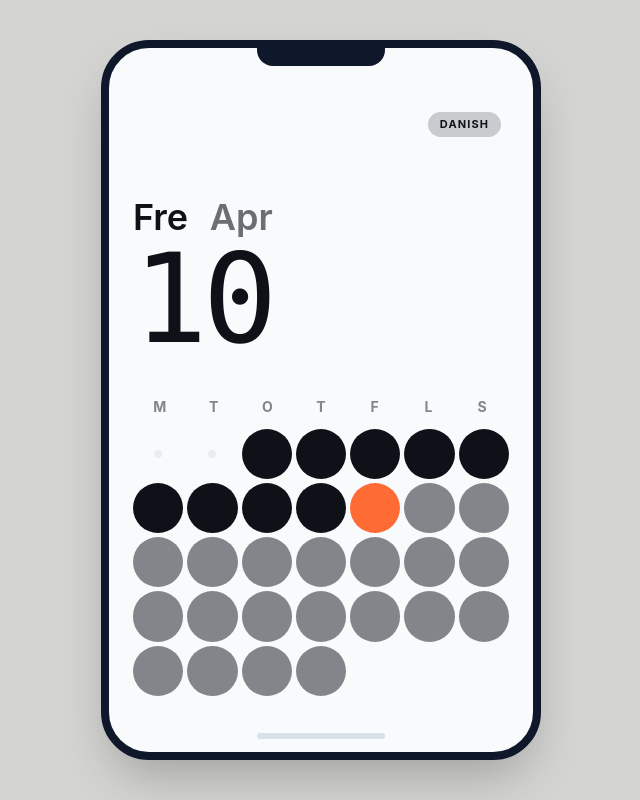
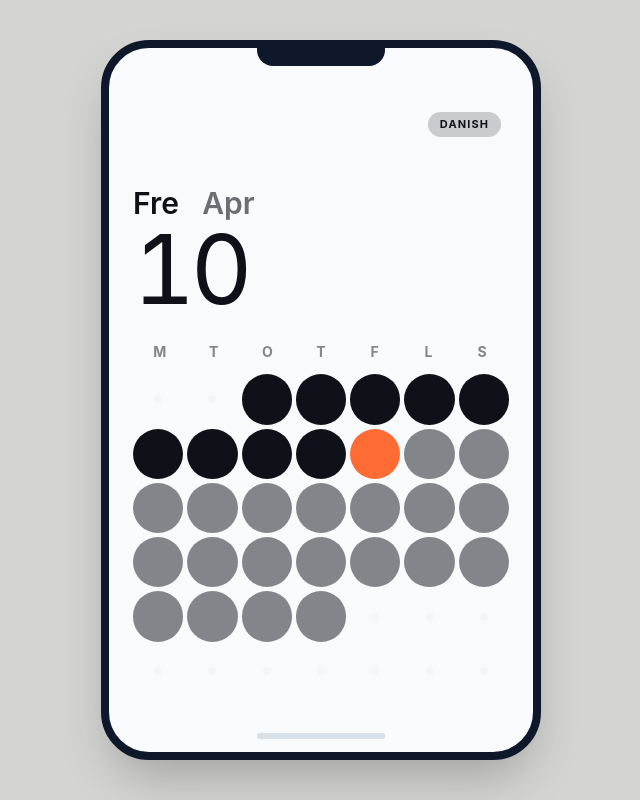
Before and after one commit to markandrevegas/calendar, a Nuxt app: page / in a window 1280 px wide. Shown: the whole page, without its empty margins (319-959 px from the left). Built offline with nearby package versions, Linux system fonts and the light colour scheme.

Commit message:
date font sizes

```diff
--- a/app/components/CalendarGrid.vue
+++ b/app/components/CalendarGrid.vue
@@ -52,6 +52,12 @@ const labels = computed(() => {
 	}
 })
 
+// This ensures the grid always has 6 rows (6 * 7 = 42)
+const endOffset = computed(() => {
+	const currentCount = startOffset.value + daysInMonth.value
+	return 42 - currentCount
+})
+
 const getDayState = (day) => {
 	const today = new Date()
 	const currentDate = new Date(props.viewDate.getFullYear(), props.viewDate.getMonth(), day)
@@ -84,8 +90,8 @@ watch(
 		</div>
 
 		<div class="grid grid-cols-7 gap-1">
-			<div v-for="n in startOffset" :key="'empty-' + n" class="flex aspect-square items-center justify-center">
-				<div class="bg-palladian h-2 w-2 rounded-full"></div>
+			<div v-for="n in startOffset" :key="'start-' + n" class="flex aspect-square items-center justify-center">
+				<div class="bg-palladian h-2 w-2 rounded-full opacity-30"></div>
 			</div>
 
 			<div v-for="day in daysInMonth" :key="day" class="flex aspect-square items-center justify-center">
@@ -98,9 +104,14 @@ watch(
 						'bg-abyssal/50': selectedDay !== day && getDayState(day) !== 'past'
 					}"
 				>
-					<span v-if="hasEvent(day)" class="text-base leading-none text-white">*</span>
-					<span v-else class="hidden font-semibold">{{ day }}</span>
+					<span v-if="hasEvent(day)" class="absolute top-1 text-[10px] leading-none text-white">•</span>
+
+					<span class="hidden font-semibold">{{ day }}</span>
 				</button>
+			</div>
+
+			<div v-for="n in endOffset" :key="'end-' + n" class="flex aspect-square items-center justify-center">
+				<div class="bg-palladian h-2 w-2 rounded-full opacity-30"></div>
 			</div>
 		</div>
 	</div>
--- a/app/components/CalendarHeader.vue
+++ b/app/components/CalendarHeader.vue
@@ -33,18 +33,18 @@ const displayDayLabel = computed(() => String(props.selectedDay).padStart(2, "0"
 </script>
 
 <template>
-	<div class="flex flex-col flex-1 justify-center">
-		<div class="flex w-fit flex-col">
-			<div class="flex justify-between whitespace-nowrap text-4xl font-semibold ">
-				<span class="text-abyssal">
+	<div class="flex flex-1 flex-col justify-center">
+		<div class="flex flex-col">
+			<div class="flex w-32 font-semibold whitespace-nowrap">
+				<span class="text-3xl text-abyssal inline-block min-w-[3.5ch]">
 					{{ currentWeekdayName }}
 				</span>
-				<span class="text-abyssal/60">
+				<span class="text-3xl text-abyssal/60 inline-block min-w-[3.5ch]">
 					{{ currentMonthName }}
 				</span>
 			</div>
 
-			<h1 class="text-abyssal font-mono tracking-min text-[7.75rem] leading-none tabular-nums">
+			<h1 class="text-abyssal tracking-min text-[6rem] w-[3.5ch] leading-none tabular-nums">
 				{{ displayDayLabel }}
 			</h1>
 
--- /dev/null
+++ b/app/components/ui/LanguageSwitcher.vue
@@ -0,0 +1,23 @@
+<script setup>
+const props = defineProps({
+	modelValue: { type: String, required: true }
+})
+
+const emit = defineEmits(["update:modelValue"])
+
+const toggleFormat = () => {
+	const newValue = props.modelValue === "dk" ? "us" : "dk"
+	emit("update:modelValue", newValue)
+}
+</script>
+
+<template>
+	<div class="flex justify-end px-2">
+		<button
+			@click="toggleFormat"
+			class="bg-abyssal/20 text-abyssal flex items-center rounded-full px-3 py-1 text-[11px] font-bold tracking-widest uppercase transition-colors hover:bg-abyssal/30"
+		>
+			<span>{{ modelValue === "dk" ? "DANISH" : "ENGLISH" }}</span>
+		</button>
+	</div>
+</template>
--- a/app/pages/index.vue
+++ b/app/pages/index.vue
@@ -135,19 +135,10 @@ const openModal = (data) => {
 	selectedDateData.value = data
 	isModalOpen.value = true
 }
-
-const toggleFormat = () => {
-	currentFormat.value = currentFormat.value === "dk" ? "us" : "dk"
-}
 </script>
 <template>
 	<div class="flex h-full min-h-0 flex-col gap-6">
-		<div class="flex justify-end px-2">
-			<button @click="toggleFormat" class="bg-abyssal/20 text-abyssal flex items-center rounded-full px-3 py-1 text-[11px] font-bold tracking-widest uppercase">
-				<span>{{ currentFormat === "dk" ? "DANISH" : "ENGLISH" }}</span>
-			</button>
-		</div>
-
+		<LanguageSwitcher v-model="currentFormat" />
 		<ClientOnly>
 			<div class="relative min-h-0 flex-1 touch-pan-y overflow-hidden select-none" @touchstart.passive="handleTouchStart" @touchend.passive="handleTouchEnd" @pointerdown="handlePointerDown" @pointerup="handlePointerUp" @pointercancel="handlePointerCancel">
 				<Transition :name="transitionName" mode="out-in">
```
